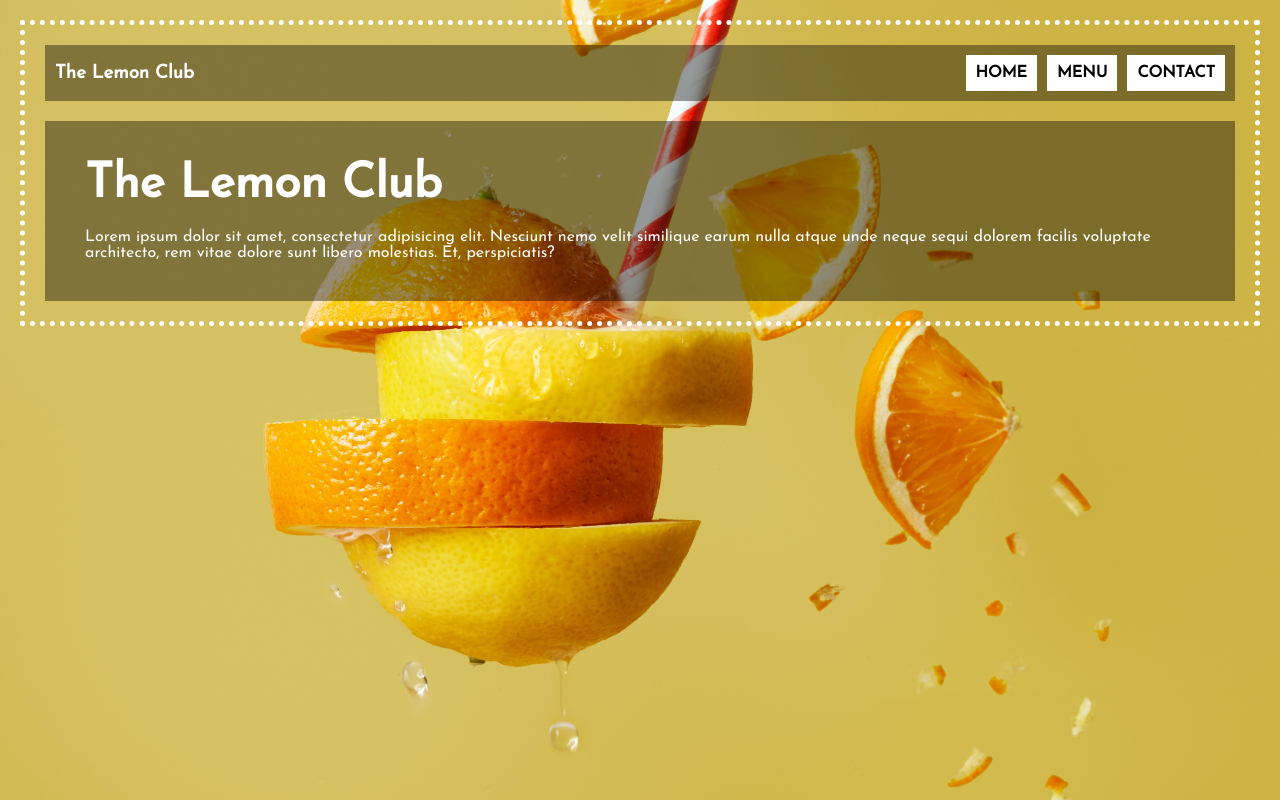
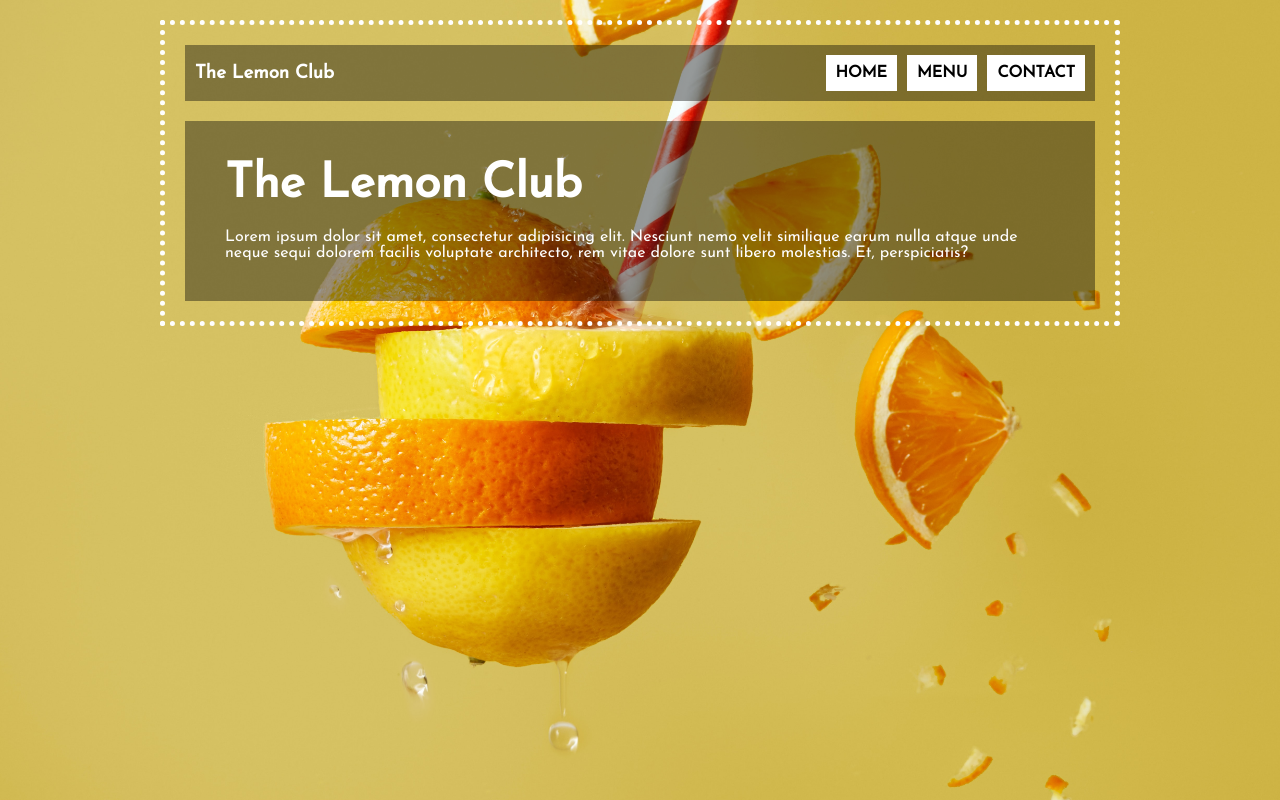
Before and after one commit to NirvaanBal/restaurant, a website built with webpack: page dist/index.html in a window 1280 px wide. Built offline with nearby package versions, Linux system fonts and the light colour scheme.

Commit message:
Make content size 960px

```diff
--- a/src/index.css
+++ b/src/index.css
@@ -18,11 +18,19 @@
 
 body {
   font-family: 'Josefin Sans', sans-serif;
-  margin: 20px;
-  padding: 20px;
-  border: dotted 5px #fff;
+  margin: 20px 0;
+
   background-image: url('./assets/background.jpg');
   background-repeat: no-repeat;
   background-position: center;
   background-size: cover;
 }
+
+#content {
+  border: dotted 5px #fff;
+
+  width: 90%;
+  max-width: 960px;
+  margin: 0 auto;
+  padding: 20px;
+}
```
